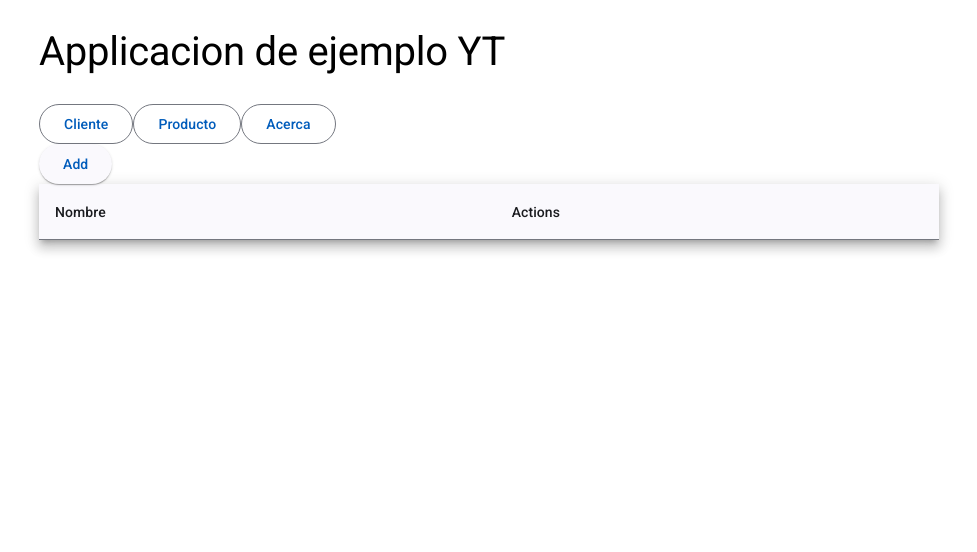
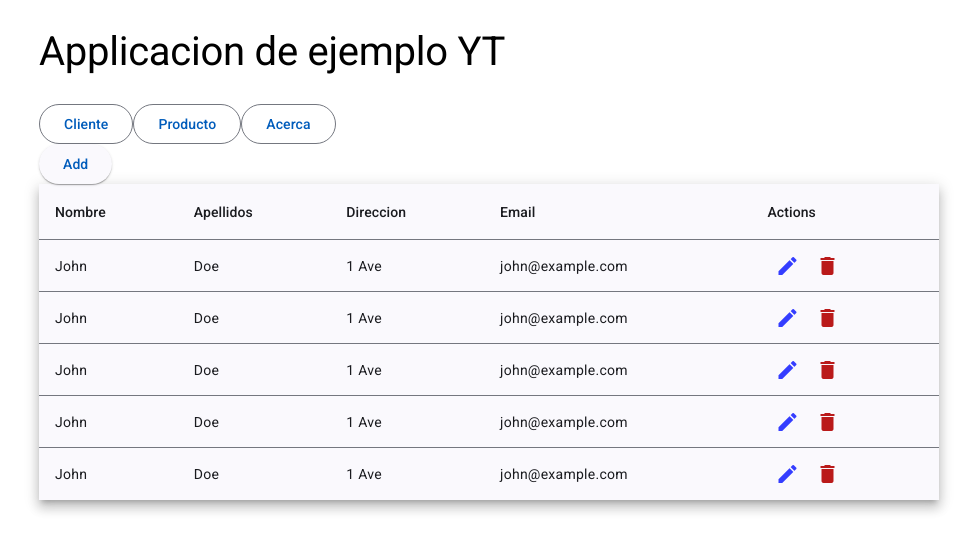
Before and after one commit to mberthely/youtube-code, an Angular app in the folder yt-angular/: page /cliente in a window 1280 px wide. Shown: the top 552 px of the page, without its empty margins (151-1128 px from the left). Built offline with nearby package versions, Linux system fonts and the light colour scheme.

Commit message:
agregando datos dummy

```diff
--- a/yt-angular/src/app/features/cliente/cliente.component.html
+++ b/yt-angular/src/app/features/cliente/cliente.component.html
@@ -1,59 +1,45 @@
 <div>
-  <button
-      mat-raised-button
-      color="primary"
-      (click)="add()"
-  >Add</button>
+    <button mat-raised-button color="primary" (click)="add()">Add</button>
 
-  <table
-      mat-table
-      [dataSource]="data"
-      class="mat-elevation-z8"
-  >
+    <table mat-table [dataSource]="data" class="mat-elevation-z8">
+
+        <!-- Nombre -->
         <ng-container matColumnDef="nombre">
-          <th
-              mat-header-cell
-              *matHeaderCellDef
-          > Nombre </th>
-          <td
-              mat-cell
-              *matCellDef="let item"
-          > {{item.nombre}} </td>
+            <th mat-header-cell *matHeaderCellDef> Nombre </th>
+            <td mat-cell *matCellDef="let item"> {{item.nombre}} </td>
+        </ng-container>
+
+        <!-- Apellidos -->
+        <ng-container matColumnDef="apellidos">
+            <th mat-header-cell *matHeaderCellDef> Apellidos </th>
+            <td mat-cell *matCellDef="let item"> {{item.apellidos}} </td>
+        </ng-container>
+
+        <!-- Direccion -->
+        <ng-container matColumnDef="direccion">
+            <th mat-header-cell *matHeaderCellDef> Direccion </th>
+            <td mat-cell *matCellDef="let item"> {{item.direccion}} </td>
+        </ng-container>
+
+        <!-- Email -->
+        <ng-container matColumnDef="email">
+            <th mat-header-cell *matHeaderCellDef> Email </th>
+            <td mat-cell *matCellDef="let item"> {{item.email}} </td>
         </ng-container>
 
         <ng-container matColumnDef="actions">
-          <th
-              mat-header-cell
-              *matHeaderCellDef
-          > Actions </th>
-          <td
-              mat-cell
-              *matCellDef="let item"
-          >
-              <button
-                  mat-icon-button
-                  color="accent"
-                  (click)="edit(item)"
-              >
+            <th mat-header-cell *matHeaderCellDef> Actions </th>
+            <td mat-cell *matCellDef="let item">
+                <button mat-icon-button color="accent" (click)="edit(item)">
                     <mat-icon>edit</mat-icon>
                 </button>
-              <button
-                  mat-icon-button
-                  color="warn"
-                  (click)="delete(item.id)"
-              >
+                <button mat-icon-button color="warn" (click)="delete(item.id)">
                     <mat-icon>delete</mat-icon>
                 </button>
             </td>
         </ng-container>
 
-      <tr
-          mat-header-row
-          *matHeaderRowDef="displayedColumns"
-      ></tr>
-      <tr
-          mat-row
-          *matRowDef="let row; columns: displayedColumns;"
-      ></tr>
+        <tr mat-header-row *matHeaderRowDef="displayedColumns"></tr>
+        <tr mat-row *matRowDef="let row; columns: displayedColumns;"></tr>
     </table>
 </div>
--- a/yt-angular/src/app/features/cliente/cliente.component.ts
+++ b/yt-angular/src/app/features/cliente/cliente.component.ts
@@ -27,15 +27,29 @@ import { ClienteFormComponent } from './cliente-dialog/cliente-dialog.component'
 export class ClienteComponent implements OnInit {
   displayedColumns: string[] = [
     'nombre',
+    'apellidos',
+    'direccion',
+    'email',
     'actions'];
   data: Cliente[] = [];
 
   constructor(
     // private dataService: ClienteService,
-     private dialog: MatDialog) { }
+    private dialog: MatDialog) { }
 
   ngOnInit(): void {
+    this.loadDummyData();
     this.getData();
+  }
+
+  loadDummyData() {
+    this.data.push(
+      { nombre: 'John', apellidos: 'Doe', direccion: '1 Ave', email: 'john@example.com' },
+      { nombre: 'John', apellidos: 'Doe', direccion: '1 Ave', email: 'john@example.com' },
+      { nombre: 'John', apellidos: 'Doe', direccion: '1 Ave', email: 'john@example.com' },
+      { nombre: 'John', apellidos: 'Doe', direccion: '1 Ave', email: 'john@example.com' },
+      { nombre: 'John', apellidos: 'Doe', direccion: '1 Ave', email: 'john@example.com' },
+    )
   }
 
   getData() {
--- a/yt-angular/src/app/models/cliente.model.ts
+++ b/yt-angular/src/app/models/cliente.model.ts
@@ -1,5 +1,6 @@
 export class Cliente {
     nombre!: string;
     apellidos!: string;
+    email!: string;
     direccion!: string;
 }
```
Lines whose indentation alone changed are shown as unchanged.
